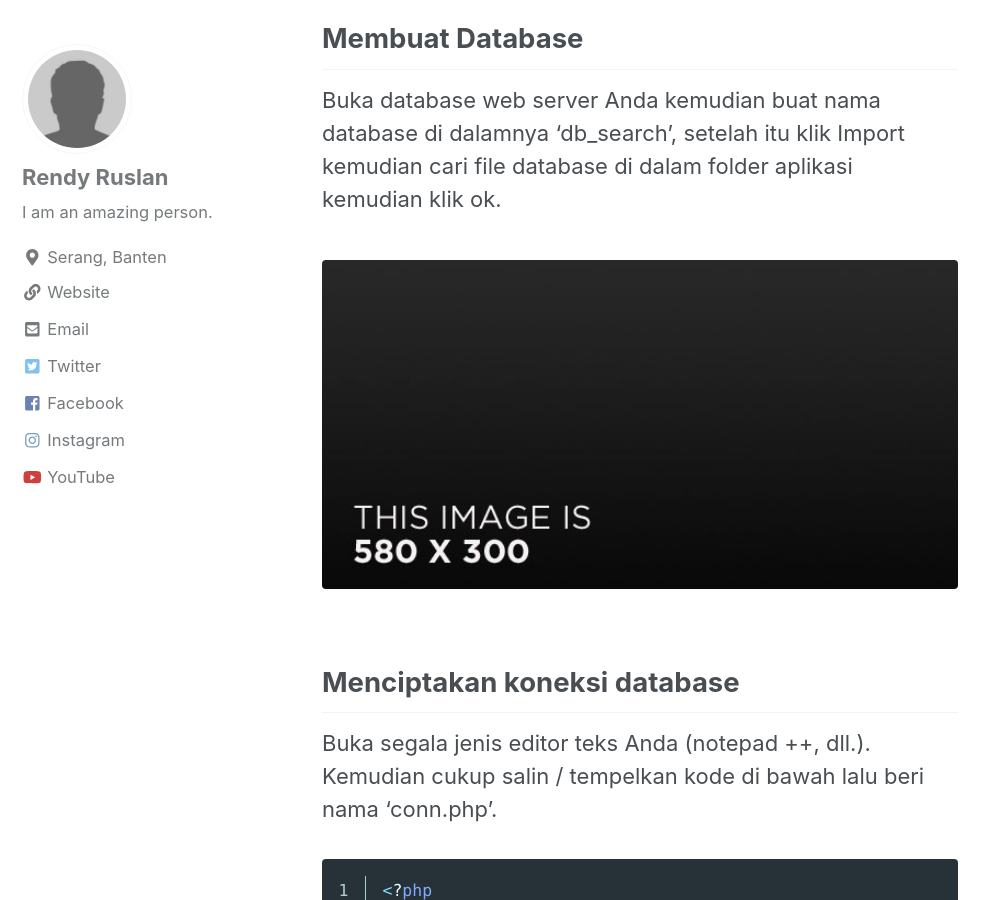
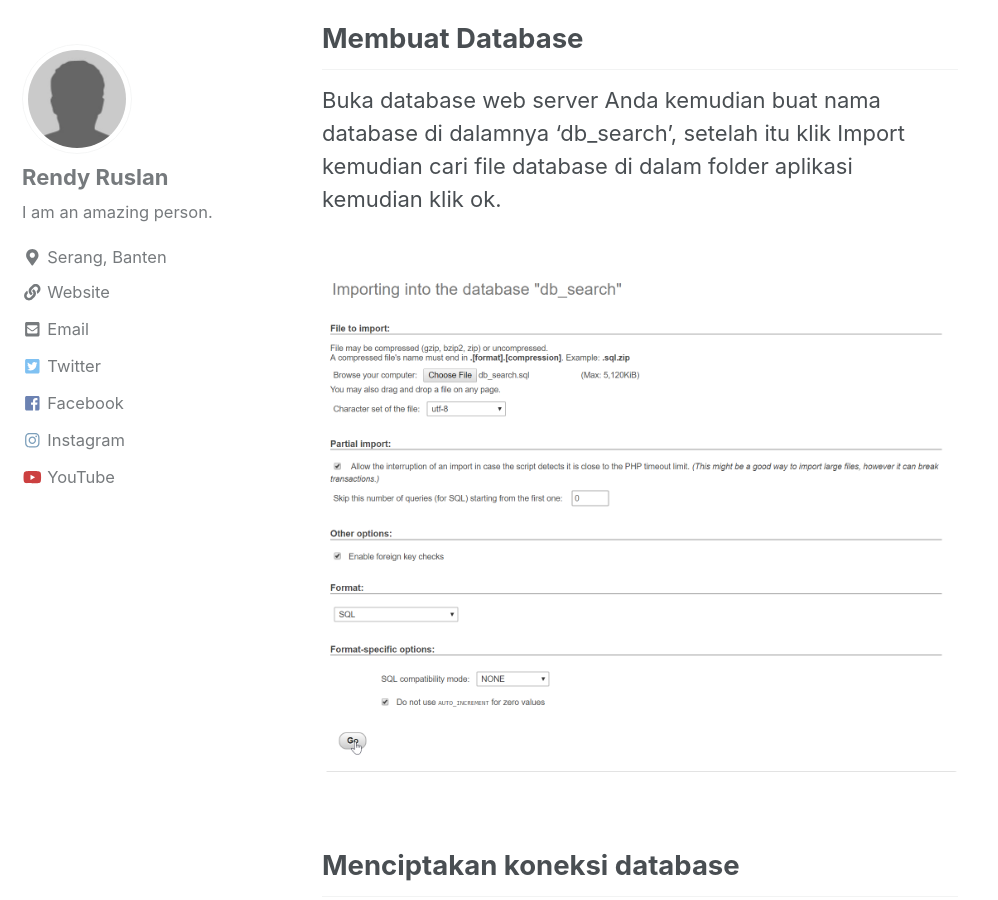
Before and after one commit to rendyruslan/rendyruslan.github.io, a Jekyll site: the page built from _posts/2018-06-12-php-pencarian-sederhana-menggunakan-ajax-dan-mysqli.md, in a window 1280 px wide and 900 px high, scrolled down 1163 px. Shown: the whole window, without its empty margins (0-998 px from the left). Built offline with Jekyll 4.4.1, drawn with Linux system fonts in a browser that asks for light colours; nearby versions of some CDN libraries.

Commit message:
Update 2018-06-12-php-pencarian-sederhana-menggunakan-ajax-dan-mysqli.md

```diff
--- a/_posts/2018-06-12-php-pencarian-sederhana-menggunakan-ajax-dan-mysqli.md
+++ b/_posts/2018-06-12-php-pencarian-sederhana-menggunakan-ajax-dan-mysqli.md
@@ -24,7 +24,7 @@ Terakhir, ini adalah tautan untuk bootstrap yang saya gunakan untuk desain layou
 Buka database web server Anda kemudian buat nama database di dalamnya 'db_search', setelah itu klik Import kemudian cari file database di dalam folder aplikasi kemudian klik ok.
 
 <figure class="align-center">
-  <img src="{{ site.url }}{{ site.baseurl }}/assets/images/image-alignment-580x300.jpg" alt="">
+  <img src="{{ site.url }}{{ site.baseurl }}/assets/pict/php-simple-search-using-ajax-mysqli_creating-database.png" alt="Membuat Database">
 </figure>
 
 ## Menciptakan koneksi database
```
